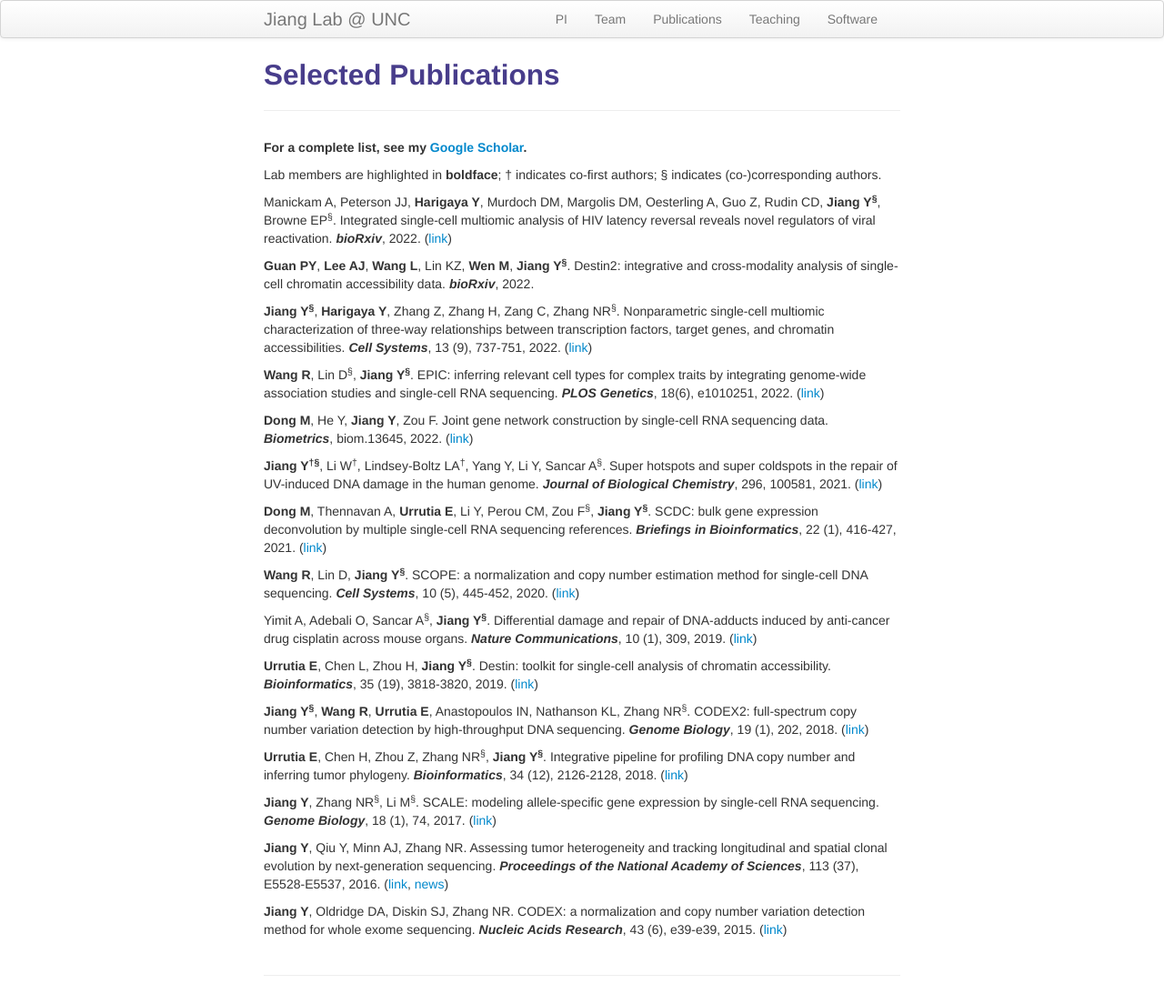
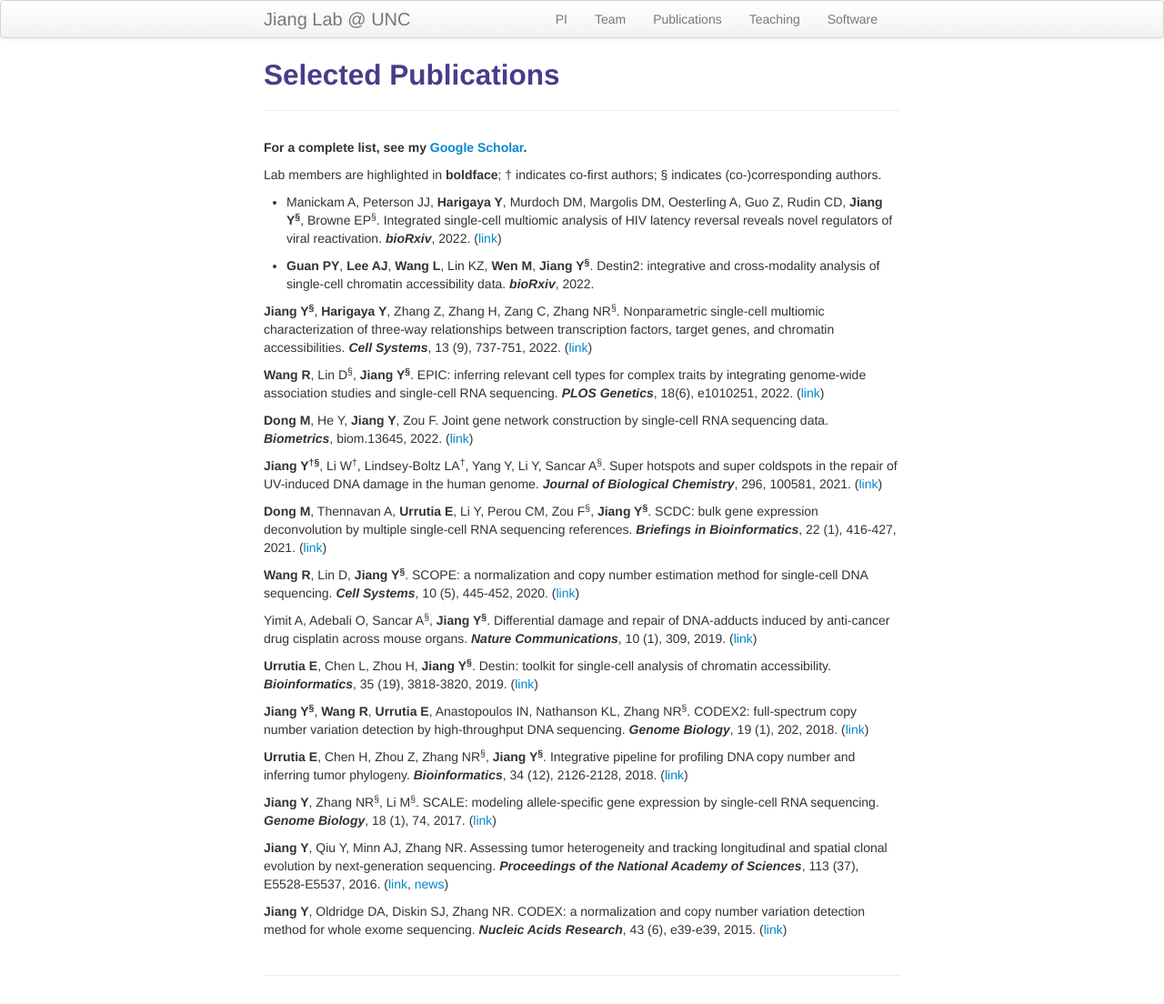
Before and after one commit to yuchaojiang/yuchaojiang.github.io, a Jekyll site: the page built from pages/pubs.md, in a window 1280 px wide. Shown: the whole page at 91% size. Built offline with Jekyll 4.4.1, drawn with Linux system fonts in a browser that asks for light colours.

Commit message:
Update pubs.md

```diff
--- a/pages/pubs.md
+++ b/pages/pubs.md
@@ -8,9 +8,9 @@ description: Yuchao Jiang's publications
 
 Lab members are highlighted in **boldface**; &dagger; indicates co-first authors; &sect; indicates (co-)corresponding authors.
 
-Manickam A, Peterson JJ, **Harigaya Y**, Murdoch DM, Margolis DM, Oesterling A, Guo Z, Rudin CD, **Jiang Y<sup>&sect;</sup>**, Browne EP<sup>&sect;</sup>. Integrated single-cell multiomic analysis of HIV latency reversal reveals novel regulators of viral reactivation. ***bioRxiv***, 2022. ([link](https://www.biorxiv.org/content/10.1101/2022.07.26.501558v1))
+* Manickam A, Peterson JJ, **Harigaya Y**, Murdoch DM, Margolis DM, Oesterling A, Guo Z, Rudin CD, **Jiang Y<sup>&sect;</sup>**, Browne EP<sup>&sect;</sup>. Integrated single-cell multiomic analysis of HIV latency reversal reveals novel regulators of viral reactivation. ***bioRxiv***, 2022. ([link](https://www.biorxiv.org/content/10.1101/2022.07.26.501558v1))
 
-**Guan PY**, **Lee AJ**, **Wang L**, Lin KZ, **Wen M**, **Jiang Y<sup>&sect;</sup>**. Destin2: integrative and cross-modality analysis of single-cell chromatin accessibility data. ***bioRxiv***, 2022.
+* **Guan PY**, **Lee AJ**, **Wang L**, Lin KZ, **Wen M**, **Jiang Y<sup>&sect;</sup>**. Destin2: integrative and cross-modality analysis of single-cell chromatin accessibility data. ***bioRxiv***, 2022.
 
 **Jiang Y<sup>&sect;</sup>**, **Harigaya Y**, Zhang Z, Zhang H, Zang C, Zhang NR<sup>&sect;</sup>. Nonparametric single-cell multiomic characterization of three-way relationships between transcription factors, target genes, and chromatin accessibilities. ***Cell Systems***, 13 (9), 737-751, 2022. ([link](https://www.sciencedirect.com/science/article/abs/pii/S2405471222003489))
 
```
